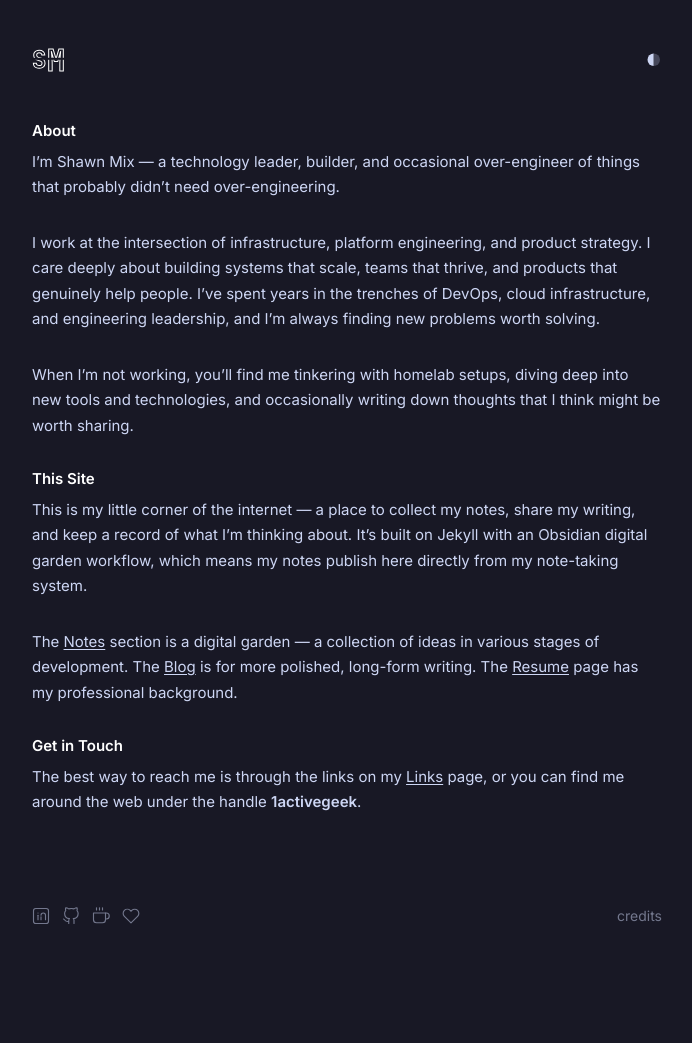
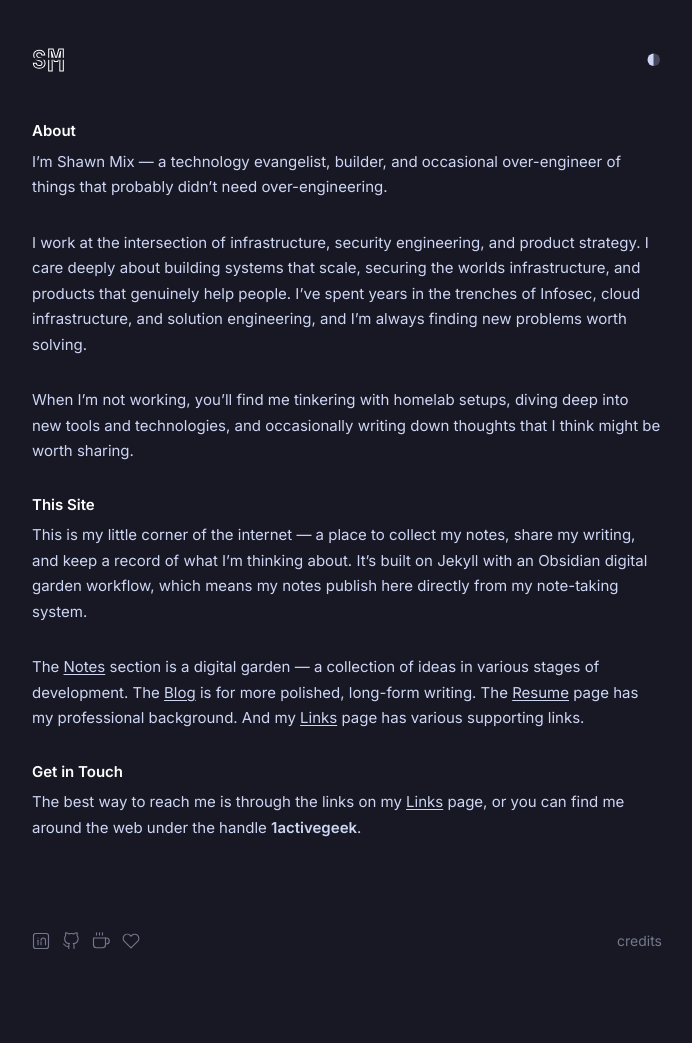
Before and after one commit to 1activegeek/landingPage, a Jekyll site: the page built from pages/about.md, in a window 1280 px wide. Shown: the whole page, without its empty margins (293-985 px from the left). Built offline with Jekyll 4.4.1, drawn with Linux system fonts in a browser that asks for light colours; before the commit the page ends 1017 px from its top, so only the background shows below that.

Commit message:
v1 release - core content updated and ready

```diff
--- a/pages/about.md
+++ b/pages/about.md
@@ -7,9 +7,9 @@ permalink: /about
 <!-- Profile photo — replace with actual image path -->
 <!-- ![Shawn Mix](/assets/img/profile.jpg) -->
 
-I'm Shawn Mix — a technology leader, builder, and occasional over-engineer of things that probably didn't need over-engineering.
+I'm Shawn Mix — a technology evangelist, builder, and occasional over-engineer of things that probably didn't need over-engineering.
 
-I work at the intersection of infrastructure, platform engineering, and product strategy. I care deeply about building systems that scale, teams that thrive, and products that genuinely help people. I've spent years in the trenches of DevOps, cloud infrastructure, and engineering leadership, and I'm always finding new problems worth solving.
+I work at the intersection of infrastructure, security engineering, and product strategy. I care deeply about building systems that scale, securing the worlds infrastructure, and products that genuinely help people. I've spent years in the trenches of Infosec, cloud infrastructure, and solution engineering, and I'm always finding new problems worth solving.
 
 When I'm not working, you'll find me tinkering with homelab setups, diving deep into new tools and technologies, and occasionally writing down thoughts that I think might be worth sharing.
 
@@ -17,7 +17,7 @@ When I'm not working, you'll find me tinkering with homelab setups, diving deep
 
 This is my little corner of the internet — a place to collect my notes, share my writing, and keep a record of what I'm thinking about. It's built on Jekyll with an Obsidian digital garden workflow, which means my notes publish here directly from my note-taking system.
 
-The [Notes](/notes) section is a digital garden — a collection of ideas in various stages of development. The [Blog](/blog) is for more polished, long-form writing. The [Resume](/resume) page has my professional background.
+The [Notes](/notes) section is a digital garden — a collection of ideas in various stages of development. The [Blog](/blog) is for more polished, long-form writing. The [Resume](/resume) page has my professional background. And my [Links](/links) page has various supporting links.
 
 ### Get in Touch
 
```
Also changed, not shown: pages/404.md (+1 -1 lines), pages/blog.md (+1 -1 lines), pages/credits.md (+4 -2 lines), pages/index.md (+1 -1 lines).
